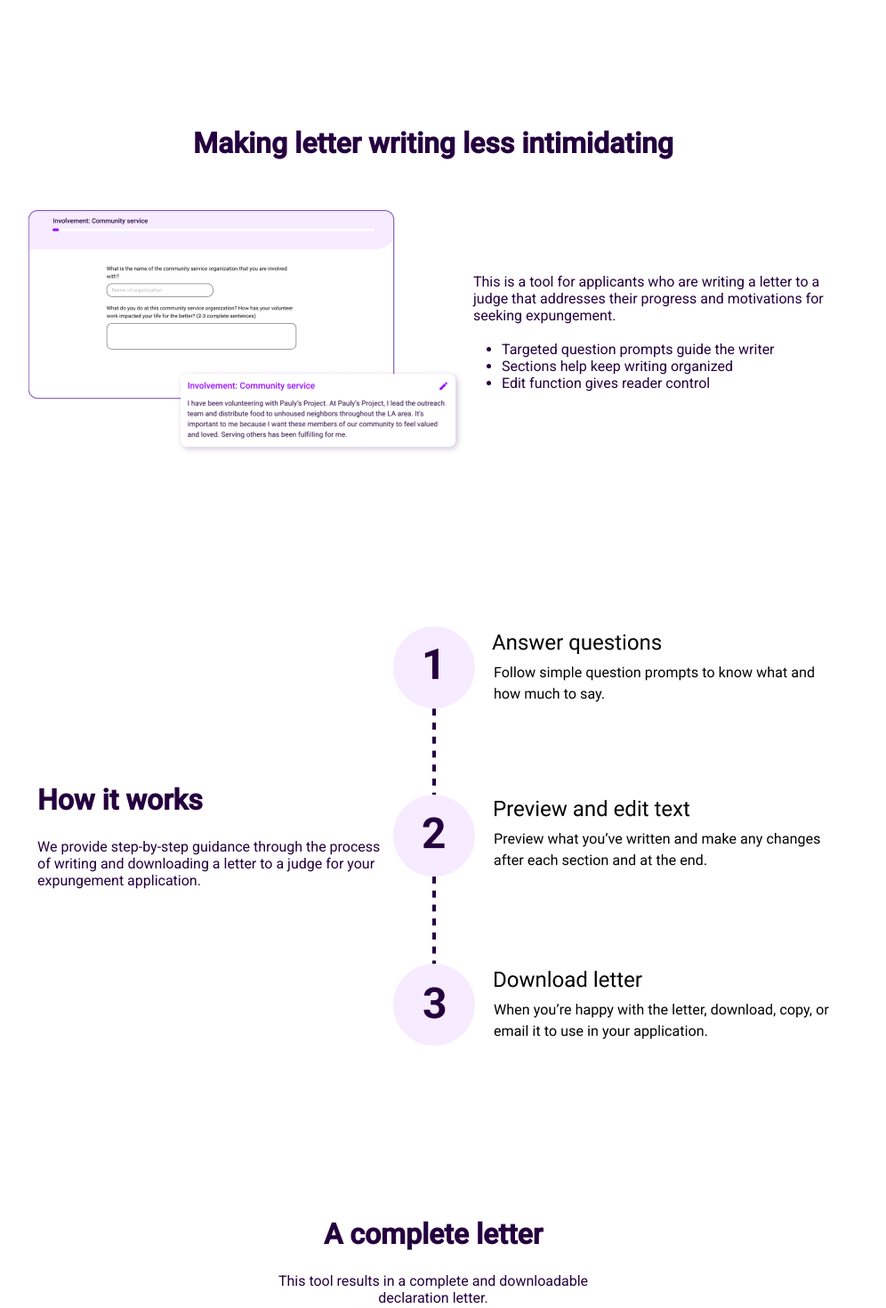
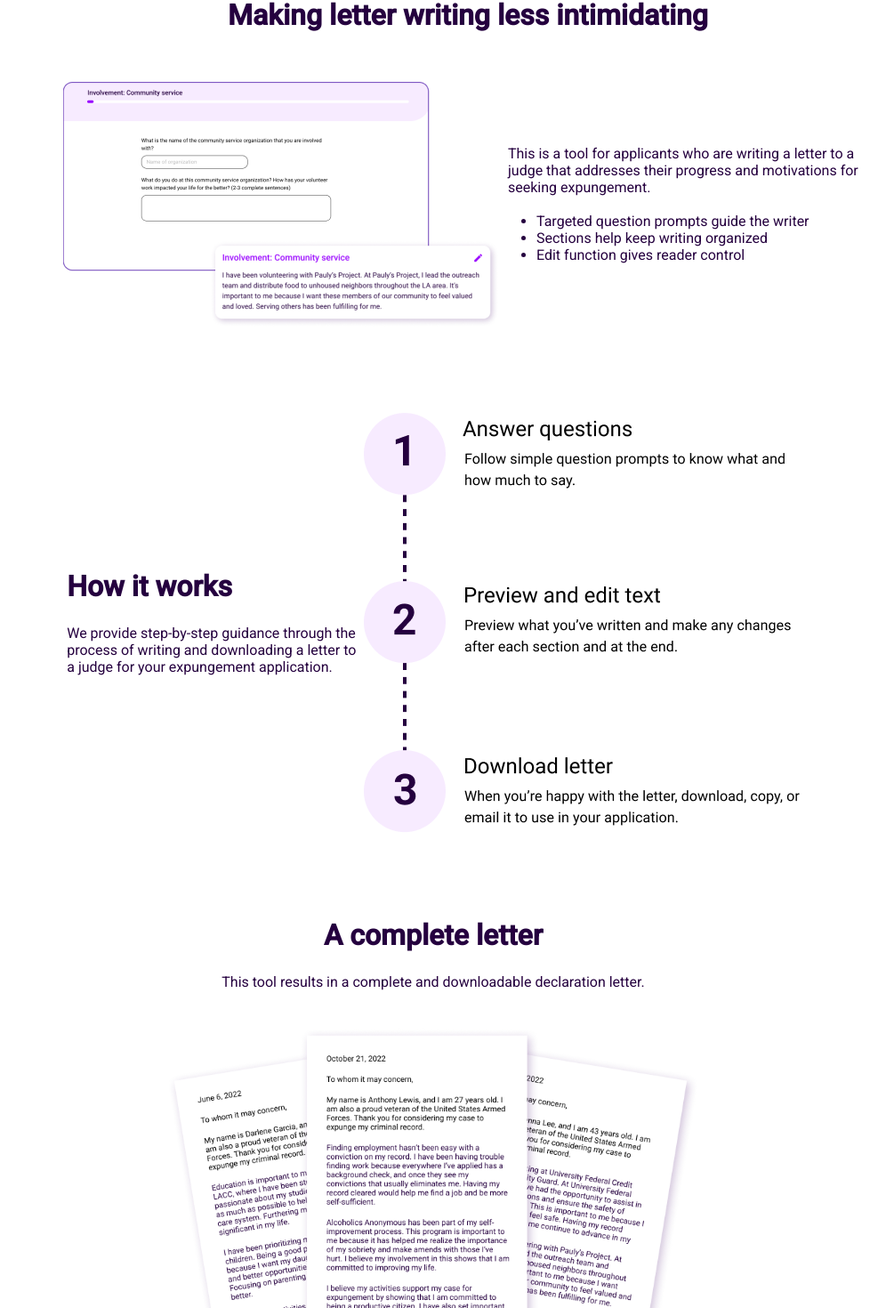
Before and after one commit to hackforla/expunge-assist, a React (Create React App) app in the folder products/statement-generator/: page /#/ in a window 1280 px wide. Shown: the part 1228-2698 px from the top of the page at 89% size, without its empty margins (153-1149 px from the left). Built offline with nearby package versions, Linux system fonts and the light colour scheme.

Commit message:
fix: polishing styling

```diff
--- a/products/statement-generator/public/locales/en/translation.json
+++ b/products/statement-generator/public/locales/en/translation.json
@@ -27,7 +27,7 @@
     "sectionParagraph3BulletPoint2": "Sections help keep writing organized",
     "sectionParagraph3BulletPoint3": "Edit function gives reader control",
     "sectionTitle4": "How it works",
-    "sectionParagraph4": "We provide step-by-step guidance through the process of writing and downloading a letter to a judge for your expungement application.",
+    "sectionParagraph4": "We provide step-by-step guidance through the\nprocess of writing and downloading a letter to\na judge for your expungement application.",
     "sectionTitle5": "A complete letter",
     "sectionParagraph5a": "This tool results in a complete and downloadable declaration letter.",
     "sectionParagraph5b": "We recommend applicants meet with a lawyer or clinic to review the letter before submitting it to a judge. ",
@@ -41,7 +41,7 @@
     "section7Dropdown3Title": "Can law enforcement get a search warrant to access my data on this site?",
     "section7Dropdown3Paragraph": "No. Even if law enforcement were to search this site for your data, there would be no data to find. We do not store or save any of your data, ever. There would be nothing to find.\n",
     "sectionTitle8": "Partnership opportunities",
-    "sectionParagraph8": "Expunge Assist is currently looking for partner organizations to refine and tailor the product to the needs of their organizations. Contact us to learn more."
+    "sectionParagraph8": "Expunge Assist is currently looking for partner organizations to refine and tailor the\nproduct to the needs of their organizations. Contact us to learn more."
   },
   "before_you_begin_page": {
     "header": "Before you begin",
--- a/products/statement-generator/src/components/Accordions.tsx
+++ b/products/statement-generator/src/components/Accordions.tsx
@@ -13,10 +13,9 @@ import { styled } from '@mui/material/styles';
 const useStyles = makeStyles(({ palette }) =>
   createStyles({
     accordionWrapper: {
-      width: '1042px',
+      width: '80%',
       border: `1px solid ${palette.primary.main}`,
       borderRadius: '16px!important',
-      margin: '16px 0 16px 0',
     },
     '& .accordionSummary-expandIconWrapper.accordionSummary-expanded': {
       transform: 'rotate(90deg)',
@@ -34,6 +33,9 @@ const AccordionSummary = styled((props: AccordionSummaryProps) => (
   '& .MuiAccordionSummary-expandIconWrapper.Mui-expanded': {
     transform: 'rotate(90deg)',
   },
+  '& .MuiAccordionSummary-content.Mui-expanded': {
+    color: 'red', // able to change color but not font weight.
+  },
 }));
 
 export const Accordions: React.FC = () => {
@@ -41,9 +43,14 @@ export const Accordions: React.FC = () => {
   const classes = useStyles();
   return (
     <>
-      <Accordion className={classes.accordionWrapper}>
+      <Accordion
+        className={classes.accordionWrapper}
+        style={{ marginTop: '24px', marginBottom: '16px' }}
+      >
         <AccordionSummary aria-controls="panel1-content" id="panel1-header">
-          <Typography>{t('landing_page.section7Dropdown1Title')}</Typography>
+          <Typography>
+            {t('landing_page.section7Dropdown1Title')}
+          </Typography>
         </AccordionSummary>
         <AccordionDetails>
           <Typography>
@@ -52,7 +59,10 @@ export const Accordions: React.FC = () => {
         </AccordionDetails>
       </Accordion>
 
-      <Accordion className={classes.accordionWrapper}>
+      <Accordion
+        className={classes.accordionWrapper}
+        style={{ marginTop: '0', marginBottom: '16px' }}
+      >
         <AccordionSummary aria-controls="panel2-content" id="panel2-header">
           <Typography>{t('landing_page.section7Dropdown2Title')}</Typography>
         </AccordionSummary>
@@ -63,7 +73,10 @@ export const Accordions: React.FC = () => {
         </AccordionDetails>
       </Accordion>
 
-      <Accordion className={classes.accordionWrapper}>
+      <Accordion
+        className={classes.accordionWrapper}
+        style={{ marginTop: '0', marginBottom: '24px' }}
+      >
         <AccordionSummary aria-controls="panel3-content" id="panel3-header">
           <Typography>{t('landing_page.section7Dropdown3Title')}</Typography>
         </AccordionSummary>
--- a/products/statement-generator/src/components/Button.tsx
+++ b/products/statement-generator/src/components/Button.tsx
@@ -172,7 +172,7 @@ export function LinkButtonComponent({
   const styleProps = { theme };
   const classes = useStyles(styleProps);
   return (
-    <Link type="button" className={`${classes.root} ${className}`} to={to!}>
+    <Link type="button" className={`${classes.root} ${className}`} to={to!} >
       {buttonText}
     </Link>
   );
--- a/products/statement-generator/src/pages/Landing.tsx
+++ b/products/statement-generator/src/pages/Landing.tsx
@@ -36,10 +36,10 @@ const useStyles = makeStyles(({ globals, palette, breakpoints, spacing }) =>
     section: {
       display: 'flex',
       flexDirection: 'row',
-      justifyContent: 'center',
+      justifyContent: 'space-around',
       alignItems: 'center',
-      width: '100%',
-      marginBottom: '96px',
+      width: '65%',
+      margin: '0 auto 96px auto',
 
       '&$section ~ $section': {
         marginTop: spacing(6),
@@ -87,11 +87,14 @@ const useStyles = makeStyles(({ globals, palette, breakpoints, spacing }) =>
       display: 'flex',
       flexDirection: 'column',
       justifyContent: 'center',
-      width: 400,
+      width: 600,
       margin: '0 auto',
       textAlign: 'center',
+      '& img': {
+        margin: '42px 0 10px 0',
       },
-    wrapperDivTest: {
+    },
+    section2Wrapper: {
       display: 'flex',
       justifyContent: 'center',
     },
@@ -103,6 +106,17 @@ const useStyles = makeStyles(({ globals, palette, breakpoints, spacing }) =>
     },
     opportunity: {
       backgroundColor: `${palette.primary.lighter}`,
+        width: '80%',
+      padding: '100px 0px',
+      display: 'flex',
+      flexDirection: 'column',
+      justifyContent: 'center',
+      textAlign: 'center',
+      margin: '0 auto',
+      '& button': {
+        margin: '30px auto 0 auto',
+        width: '173px',
+      },
     },
     sectionText: {
       margin: '0',
@@ -153,6 +167,7 @@ const useStyles = makeStyles(({ globals, palette, breakpoints, spacing }) =>
         justifyContent: 'center',
       },
     },
+    // refactor these styles
     aboutButton: {
       width: '140px',
       margin: '24px 0 0 0',
@@ -167,7 +182,6 @@ const useStyles = makeStyles(({ globals, palette, breakpoints, spacing }) =>
     },
     faqButton: {
       width: '171px',
-      margin: '24px 0 0 0',
       padding: '15px',
       justifyContent: 'center',
     },
@@ -261,17 +275,14 @@ function LandingPage() {
         </div>
       </section>
 
-      <div className={`${utilityClasses.widePage} ${classes.wideSection}`}>
       <section className={`${classes.section}`}>
         <div className={classes.sectionText}>
-            <h2 style={{ textAlign: 'center', margin: '96px 0 56px 0' }}>
+          <h2 style={{ textAlign: 'center', marginBottom: '56px' }}>
             {t('landing_page.sectionTitle3')}
           </h2>
-            <div className={classes.wrapperDivTest}>
+          <div className={classes.section2Wrapper}>
             <img src={screenshotExample} alt="screenshot example" />
-              <div
-                className={`${classes.sectionLeft} ${classes.unorderedList}`}
-              >
+            <div className={`${classes.sectionLeft} ${classes.unorderedList}`}>
               <p>{t('landing_page.sectionParagraph3')}</p>
               <br />
               <ul>
@@ -283,19 +294,14 @@ function LandingPage() {
           </div>
         </div>
       </section>
-      </div>
 
-      <div className={`${utilityClasses.widePage} ${classes.wideSection}`}>
       <section className={`${classes.section}`}>
         <div className={classes.sectionText}>
-            <div className={classes.sectionLeft}>
           <h2>{t('landing_page.sectionTitle4')}</h2>
           <p>{t('landing_page.sectionParagraph4')}</p>
         </div>
-          </div>
         <img src={howItWorks} alt="how it works" />
       </section>
-      </div>
 
       <section className={`${classes.section}`}>
         <div className={classes.sectionCenter}>
@@ -325,7 +331,8 @@ function LandingPage() {
         <img src={privacyPolicy} alt="privacy policy" />
       </section>
 
-      <section>
+      <section className={`${classes.section}`}>
+        <div className={classes.sectionText}>
           <h2>{t('landing_page.sectionTitle7')}</h2>
           <Accordions />
           <LinkButtonComponent
@@ -333,9 +340,13 @@ function LandingPage() {
             to={AppUrl.FAQ}
             buttonText={t('READ OUR FAQ')}
           />
+        </div>
       </section>
 
-      <section>
+      <section
+        className={`${classes.section}`}
+        style={{ marginBottom: '24px' }}
+      >
         <div className={classes.opportunity}>
           <h2>{t('landing_page.sectionTitle8')}</h2>
           <p>{t('landing_page.sectionParagraph8')}</p>
```
Lines whose indentation alone changed are shown as unchanged.
